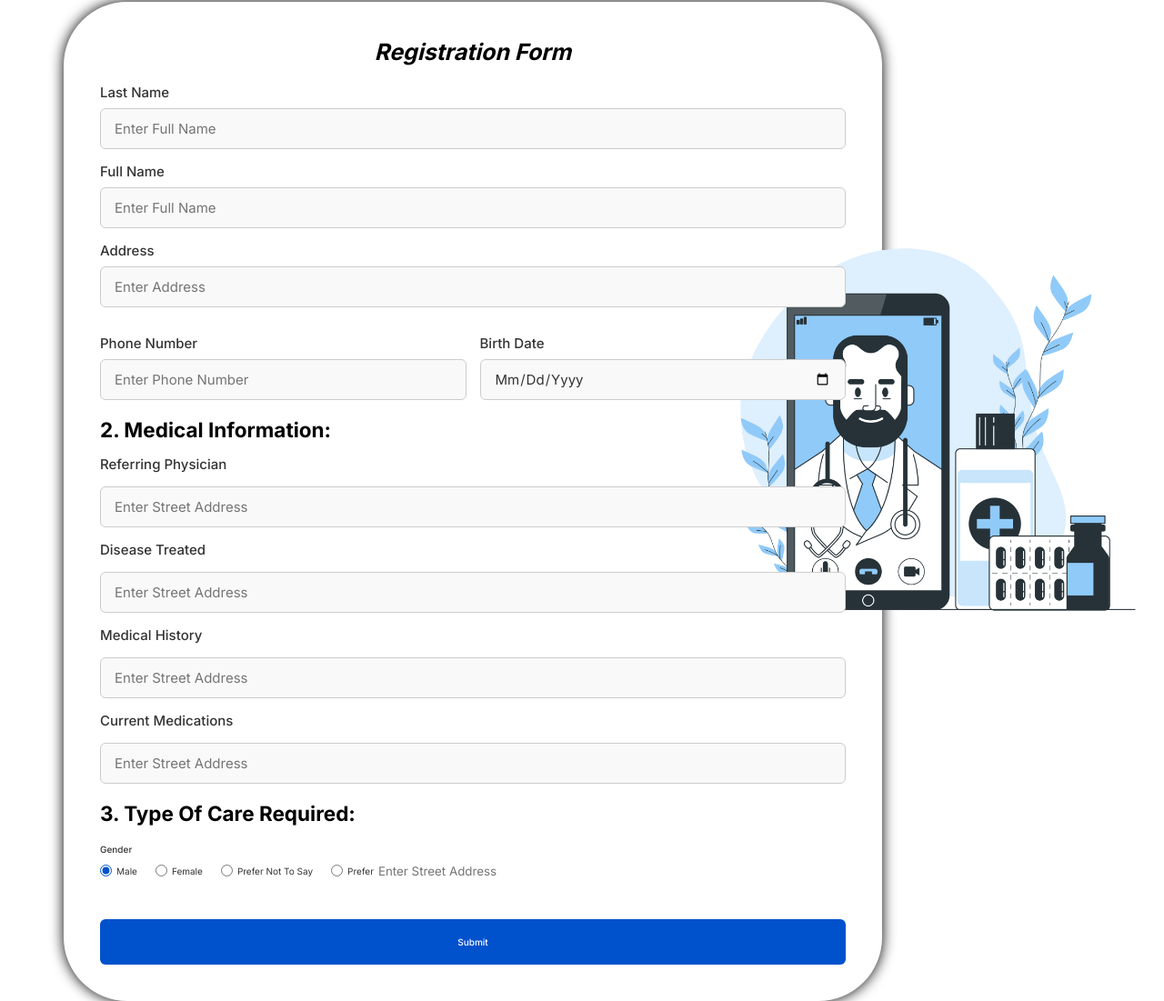
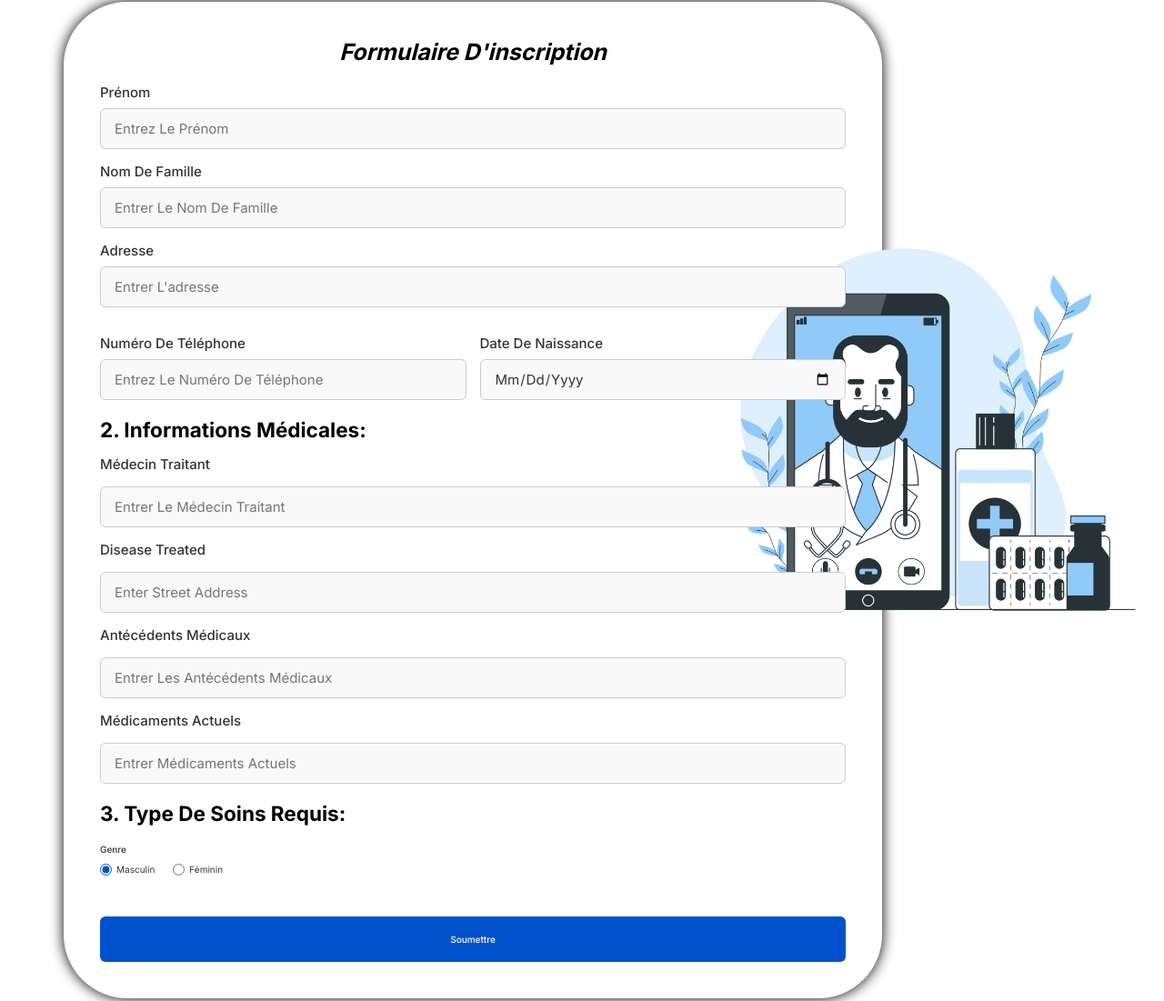
Before and after one commit to Majd-t/eng, a plain HTML site: page index.html in a window 1280 px wide. Shown: the part 1029-2130 px from the top of the page at 91% size. Drawn offline with nearby package versions, Linux system fonts and the light colour scheme.

Commit message:
Update index.html

```diff
--- a/index.html
+++ b/index.html
@@ -16,18 +16,18 @@
 qq<br> <br> <br><br> <br><be><br>
     <header>
 
-        <div class="logo"><img src="images/mmm.jpg" alt=""></div>
+        <div class="logo"><img src="images/Yeni111.png" alt=""></div>
 
         <nav class="navbar">
-            <a href="#Home">Home</a>
-            <a href="#Home">About</a>
+            <a href="#Home">Accueil</a>
+            <a href="#Home">À propos</a>
             <a href="#Home">Service</a>
             <a href="#Home">Contact</a>
         </nav>
 
         <div class="right-icons">
             <div id="menu-bars" class="fas fa-bars"></div>
-            <div class="btn">Form</div>
+            <div class="btn">Forme</div>
         </div>
 
     </header>
@@ -112,84 +112,71 @@ qq<br> <br> <br><br> <br><be><br>
 
     <section class="container">
 
-        <div class="regg"><p>Registration Form</p>
+        <div class="regg"><p>Formulaire d'inscription</p>
         </div>
 
         <form action="#" class="form">
           <div class="input-box">
-            <label>Last Name</label>
-            <input type="text" placeholder="Enter full name" required />
+            <label>prénom</label>
+            <input type="text" placeholder="entrez le prénom" required />
           </div>
           <div class="input-box">
-            <label>Full Name</label>
-            <input type="text" placeholder="Enter full name" required />
+            <label>nom de famille</label>
+            <input type="text" placeholder="entrer le nom de famille" required />
           </div>
 
           <div class="input-box">
-            <label>Address</label>
-            <input type="text" placeholder="Enter address" required />
+            <label>Adresse</label>
+            <input type="text" placeholder="Entrer l'adresse" required />
           </div>
 
           <div class="column">
             <div class="input-box">
-              <label>Phone Number</label>
-              <input type="number" placeholder="Enter phone number" required />
+              <label>Numéro de téléphone</label>
+              <input type="number" placeholder="Entrez le numéro de téléphone" required />
             </div>
             <div class="input-box">
-              <label>Birth Date</label>
-              <input type="date" placeholder="Enter birth date" required />
+              <label>Date de naissance</label>
+              <input type="date" placeholder="Entrez la date de naissance" required />
             </div>
           </div>
 
-          <br><h2>2. Medical information:</h2>
+          <br><h2>2. Informations médicales:</h2>
 
 
           <div class="input-box address">
-            <label>Referring physician  </label>
-            <input type="text" placeholder="Enter street address" required />
+            <label>Médecin traitant</label>
+            <input type="text" placeholder="Entrer le médecin traitant" required />
           </div>
           <div class="input-box address">
             <label>Disease treated</label>
             <input type="text" placeholder="Enter street address" required />
           </div>
           <div class="input-box address">
-            <label>Medical history</label>
-            <input type="text" placeholder="Enter street address" required />
+            <label>Antécédents médicaux</label>
+            <input type="text" placeholder="Entrer les antécédents médicaux" required />
           </div>
           <div class="input-box address">
-            <label>Current medications</label>
-            <input type="text" placeholder="Enter street address" required />
+            <label>Médicaments actuels</label>
+            <input type="text" placeholder="Entrer médicaments actuels" required />
           </div>
           <BR>
-          <H2>3. Type of care required:</H2>
-
-           <!--  <div class="input-box address">
-              <div class="select-box">
-                <select>
-                  <option hidden>Country</option>
-                  <option>America</option>
-                  <option>Japan</option>
-                  <option>India</option>
-                  <option>Nepal</option>
-                </select>
-              </div>
-              <input type="text" placeholder="Enter your city" required />
-            </div>-->
+          <H2>3. Type de soins requis:</H2>
 
 
           <div class="gender-box">
-            <h3>Gender</h3>
+            <h3>Genre</h3>
             <div class="gender-option">
               <div class="gender">
                 <input type="radio" id="check-male" name="gender" checked />
-                <label for="check-male">male</label>
+                <label for="check-male">Masculin</label>
               </div>
 
               <div class="gender">
                 <input type="radio" id="check-female" name="gender" />
-                <label for="check-female">Female</label>
+                <label for="check-female">Féminin</label>
               </div>
-              <div class="gender">
+              <!-- <div class="gender">
                 <input type="radio" id="check-other" name="gender" />
                 <label for="check-other">prefer not to say</label>
               </div>
@@ -198,11 +185,11 @@ qq<br> <br> <br><br> <br><be><br>
                 <label >prefer</label>
                 <input type="text" placeholder="Enter street address" required />
 
-              </div>
+              </div> -->
             </div>
           </div>
           <div class="gender-box">
-          <button>Submit</button>
+          <button>Soumettre</button>
 
         </form>
       </section>
@@ -212,8 +199,6 @@ qq<br> <br> <br><br> <br><be><br>
 
     <!-- form end -->
 
-    <!-- customer review -->
-
 
 
     <!-- footer -->
@@ -221,14 +206,14 @@ qq<br> <br> <br><br> <br><be><br>
     <footer>
       <div class="row">
         <div class="col">
-          <img src="images/bos.png" class="logoo">
-          <p>mdawlmd adkaw;od dkawd;ad a;dkaswapdk dlawpdl adplad, apwdla[pd </p>
+          <img src="images/bosss.png" class="logoo">
+          <!-- <p>mdawlmd adkaw;od dkawd;ad a;dkaswapdk dlawpdl adplad, apwdla[pd </p> -->
         </div>
         <div class="col">
           <h3>Contact <div class="underline"><span></span></div></h3>
           <p> Address: Ministry of Health, Algiers, Algeria</p>
           <p class="email-id">contact@ministèresante.dz</p>
-          <h4>+213 XX XX XX XX</h4>
+          <h4>+213 342981093</h4>
 
         </div>
         <div class="col">
@@ -257,71 +242,13 @@ qq<br> <br> <br><br> <br><be><br>
       <hr>
       <p class="copyright">© ASM , Inc. All rights reserved.</p>
     </footer>
-<!--
-    <div class="main-footer">
-        <div class="footer-inner">
-            <div class="footer-content">
-                <h1>Dummy Links</h1>
-                <div class="link">
-                    <a href="">1</a>
-                <a href="">Home</a>
-                <a href="">Home</a>
-                <a href="">Home</a>
-                <a href="">Home</a>
-                </div>
-            </div>
-
-            <div class="footer-content">
-                <h1>Dummy Links</h1>
-                <div class="link">
-                    <a href="">2</a>
-                <a href="">Home</a>
-                <a href="">Home</a>
-                <a href="">Home</a>
-                <a href="">Home</a>
-                </div>
-            </div>
-
-            <div class="footer-content">
-                <h1>Dummy Links</h1>
-                <div class="link">
-                    <a href="">3</a>
-                <a href="">Home</a>
-                <a href="">Home</a>
-                <a href="">Home</a>
-                <a href="">Home</a>
-                </div>
-            </div>
-
-            <div class="footer-content">
-                <h1>Dummy Links</h1>
-                <div class="link">
-                    <a href="">4</a>
-                <a href="">Home</a>
-                <a href="">Home</a>
-                <a href="">Home</a>
-                <a href="">Home</a>
-                </div>
-            </div>
-
-            <div class="footer-content">
-                <h1>Dummy Links</h1>
-                <div class="link">
-                    <a href=""></a>
-                <a href="">Home</a>
-                <a href="">Home</a>
-                <a href="">Home</a>
-                <a href="">Home</a>
-                </div>
-            </div>
-        </div>
-    </div>
-    -->
 
     <!-- footer ended -->
 
 
     <script src="script.js"></script>
 
+
+
 </body>
 </html>
```
